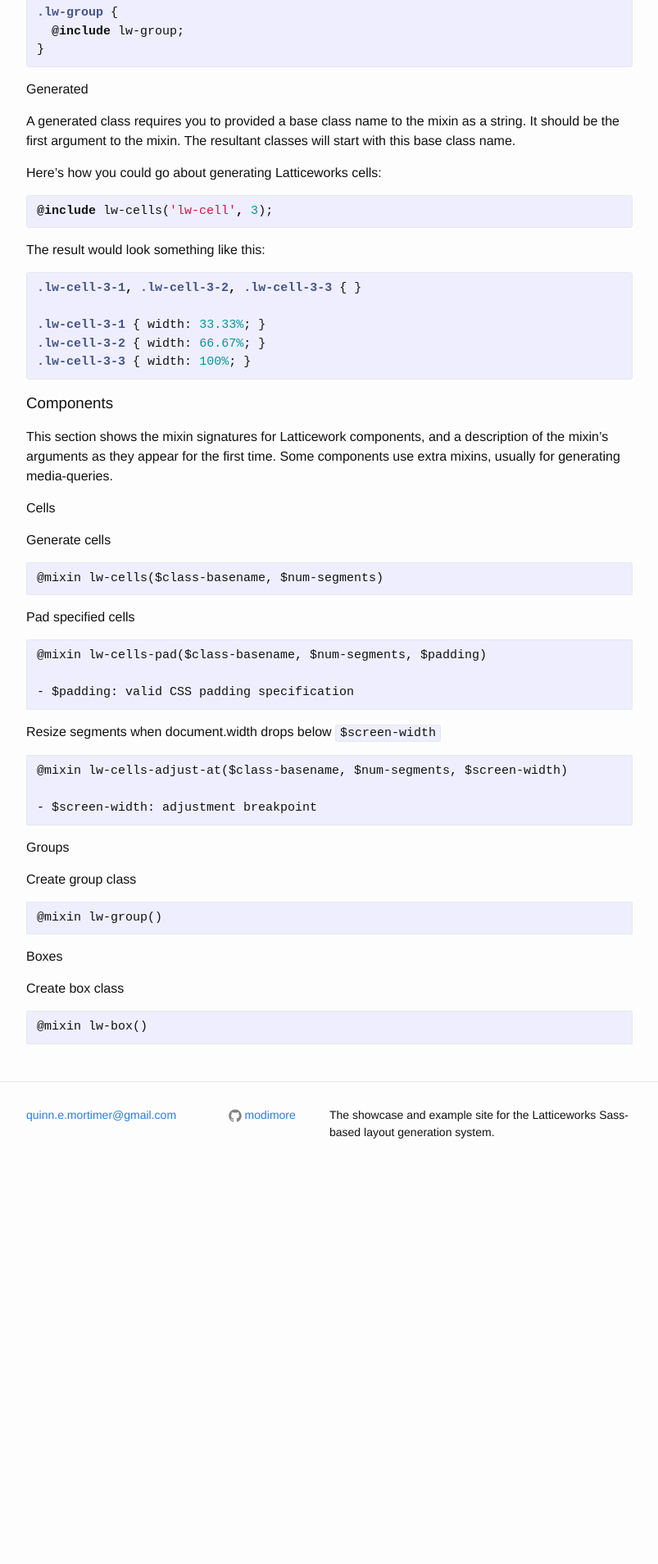
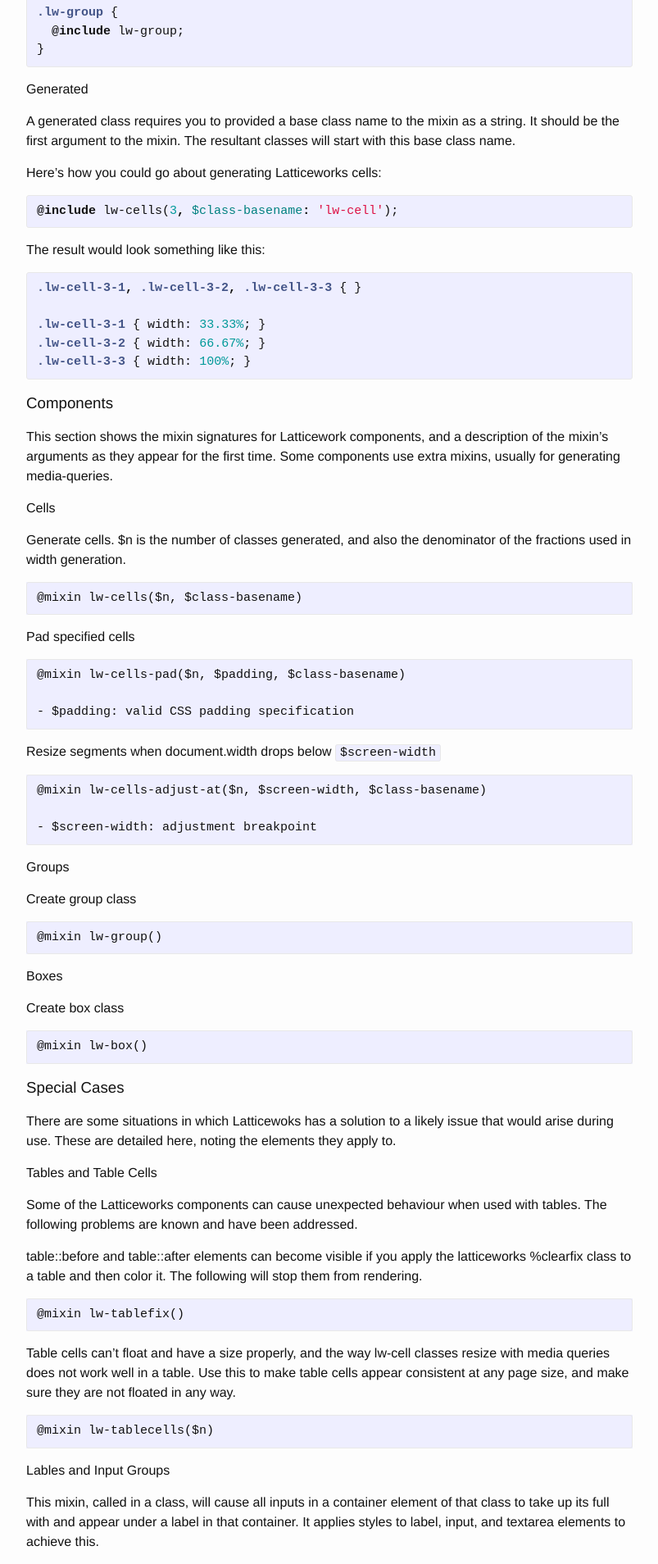
Before and after one commit to modimore/Latticeworks, a Jekyll site: the page built from usage.md, in a window 1280 px wide. Shown: the part 637-2545 px from the top of the page at 82% size, without its empty margins (238-1041 px from the left). Built offline with Jekyll 4.4.1, drawn with Linux system fonts in a browser that asks for light colours; before the commit the page ends 2074 px from its top, so only the background shows below that; some of the changed text lies outside the part shown.

Commit message:
Update Latticeworks and write more of usage section.

````diff
--- a/_sass/_layout.scss
+++ b/_sass/_layout.scss
@@ -2,16 +2,16 @@
 @import 'latticeworks/tables';
 
 @include latticeworks-init;
-@include lw-cells('lw-cell', 12);
-@include lw-cells-adjust-at('lw-cell', 12, $on-palm, 6);
-@include lw-cells-adjust-at('lw-cell', 12, 400px, 1);
+@include lw-cells(12);
+@include lw-cells-adjust-at(12, $on-palm, 6);
+@include lw-cells-adjust-at(12, 400px, 1);
 
 .lw-group {
   @include lw-group;
 }
 
-@include lw-table;
-@include lw-tablecells('lw-cell', 12);
+@include lw-tablefix;
+@include lw-tablecells(12);
 
 .main-section {
   border-top: 1px solid $grey-color-light;
--- a/_sass/_lw-examples.scss
+++ b/_sass/_lw-examples.scss
@@ -43,7 +43,7 @@ h3,
 
   .lw-box {
     margin: 10px auto;
-    width: 0.8 * 960px;
+    width: 0.8 * 740px;
     @include lw-resize-at(1200px, 80%);
     @include lw-resize-at(750px, 480px);
     @include lw-resize-at(600px, 80%);
--- a/_sass/latticeworks/_core.scss
+++ b/_sass/latticeworks/_core.scss
@@ -17,7 +17,7 @@
 }
 
 // Generates $n cell classes with increasing percentage widths
-@mixin lw-cells($class-base, $n) {
+@mixin lw-cells($n, $class-base: 'lw-cell') {
   @for $i from 1 to $n+1 {
     .#{$class-base}-#{$n}-#{$i} {
       @extend %lw-cell-common;
@@ -27,7 +27,7 @@
 }
 
 // Cell padding utility
-@mixin lw-cells-pad($class-base, $n, $padding) {
+@mixin lw-cells-pad($n, $padding, $class-base: 'lw-cell') {
   $padded-classes: ();
 
   @for $i from 1 through $n {
@@ -40,7 +40,7 @@
 }
 
 // Adjust cell widths under screen width breakpoint
-@mixin lw-cells-adjust-at($class-base, $n, $screen-width-max, $cutoff) {
+@mixin lw-cells-adjust-at($n, $screen-width-max, $cutoff, $class-base: 'lw-cell') {
   @media screen and (max-width: $screen-width-max) {
     @if $cutoff != 1 {
       @for $i from 1 to $cutoff {
--- a/_sass/latticeworks/_tables.scss
+++ b/_sass/latticeworks/_tables.scss
@@ -3,7 +3,7 @@
   float: none;
 }
 
-@mixin lw-table {
+@mixin lw-tablefix {
   table {
     &::before, &::after {
       display: none !important;
@@ -11,7 +11,7 @@
   }
 }
 
-@mixin lw-tablecells($class-base, $n) {
+@mixin lw-tablecells($n, $class-base: 'lw-cell') {
   col, th, td {
     @for $i from 1 to $n {
       &.#{$class-base}-#{$n}-#{$i} {
--- a/css/lattice-12.scss
+++ b/css/lattice-12.scss
@@ -12,9 +12,9 @@ body {
 
 @include latticeworks-init;
 
-@include lw-cells('lw-cell', 12);
-@include lw-cells-adjust-at('lw-cell', 12, $breakpt_2, 6);
-@include lw-cells-adjust-at('lw-cell', 12, $breakpt_3, 1);
+@include lw-cells(12);
+@include lw-cells-adjust-at(12, $breakpt_2, 6);
+@include lw-cells-adjust-at(12, $breakpt_3, 1);
 
 .lw-group {
   @include lw-group;
@@ -32,8 +32,8 @@ body {
   width: auto;
 }
 
-@include lw-table;
-@include lw-tablecells('lw-cell', 12);
+@include lw-tablefix;
+@include lw-tablecells(12);
 
 .lw-form-field {
   @include lw-form-field;
--- a/usage.md
+++ b/usage.md
@@ -42,7 +42,7 @@ The resultant classes will start with this base class name.
 Here's how you could go about generating Latticeworks cells:
 
 {% highlight scss %}
-@include lw-cells('lw-cell', 3);
+@include lw-cells(3, $class-basename: 'lw-cell');
 {% endhighlight %}
 
 The result would look something like this:
@@ -62,16 +62,17 @@ and a description of the mixin's arguments as they appear for the first time.
 Some components use extra mixins, usually for generating media-queries.
 
 #### Cells
-Generate cells
+Generate cells. $n is the number of classes generated, and also the denominator
+of the fractions used in width generation.
 
 ```
-@mixin lw-cells($class-basename, $num-segments)
+@mixin lw-cells($n, $class-basename)
 ```
 
 Pad specified cells
 
 ```
-@mixin lw-cells-pad($class-basename, $num-segments, $padding)
+@mixin lw-cells-pad($n, $padding, $class-basename)
 
 - $padding: valid CSS padding specification
 ```
@@ -79,7 +80,7 @@ Pad specified cells
 Resize segments when document.width drops below `$screen-width`
 
 ```
-@mixin lw-cells-adjust-at($class-basename, $num-segments, $screen-width)
+@mixin lw-cells-adjust-at($n, $screen-width, $class-basename)
 
 - $screen-width: adjustment breakpoint
 ```
@@ -97,3 +98,39 @@ Create box class
 ```
 @mixin lw-box()
 ```
+
+### Special Cases
+There are some situations in which Latticewoks has a solution
+to a likely issue that would arise during use.
+These are detailed here, noting the elements they apply to.
+
+#### Tables and Table Cells
+Some of the Latticeworks components can cause unexpected behaviour when
+used with tables. The following problems are known and have been addressed.
+
+table::before and table::after elements can become visible
+if you apply the latticeworks %clearfix class to a table
+and then color it. The following will stop them from rendering.
+
+```
+@mixin lw-tablefix()
+```
+
+Table cells can't float and have a size properly,
+and the way lw-cell classes resize with media queries does not work well in a table.
+Use this to make table cells appear consistent at any page size,
+and make sure they are not floated in any way.
+
+```
+@mixin lw-tablecells($n)
+```
+
+#### Lables and Input Groups
+This mixin, called in a class, will cause all inputs in a container
+element of that class to take up its full with
+and appear under a label in that container.
+It applies styles to label, input, and textarea elements to achieve this.
+
+```
+@mixin lw-form-field()
+```
````
